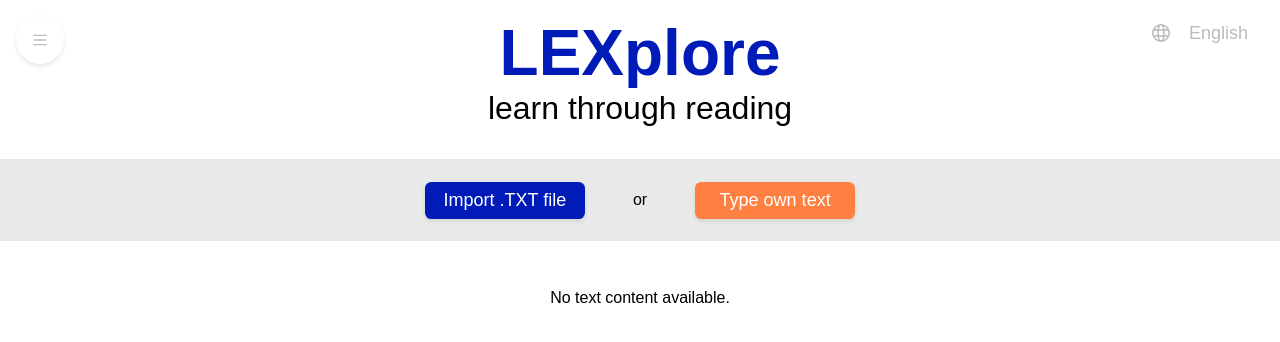
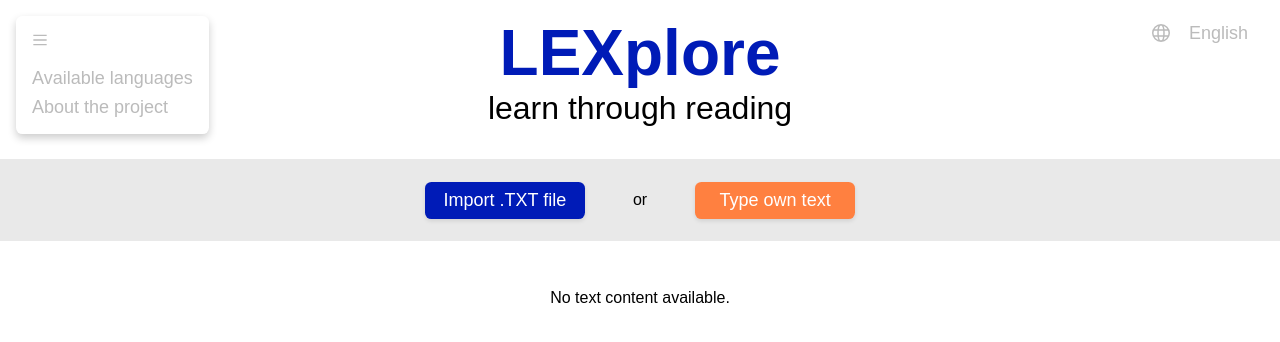
Before and after one commit to McOwska/LEXplore, a React (Create React App) app in the folder lexplore-ui/: page / in a window 1280 px wide. Both pictures are taken after a click on the button 40 px from the left and 40 px from the top of the page. Shown: the top 342 px of the page. Built offline with nearby package versions, Linux system fonts and the light colour scheme; a web font is replaced by a local one.

Commit message:
menu options

```diff
--- a/lexplore-ui/src/components/Header/Header.module.css
+++ b/lexplore-ui/src/components/Header/Header.module.css
@@ -93,11 +93,47 @@ h2 {
     justify-content: center;
     align-items: center;
     display: flex;
-    border-radius: 1.5rem;
+    border-radius: 0.4rem;
     margin: 1rem;
 }
 
 .menuIcon:hover {
-    color: transparent;
     color: #bbbbbb;
+
+    svg {
+        transform: scale(1.05);
+    }
 }
+
+.openedMenu {
+    border-radius: 0.4rem;
+    padding: 0.5rem 1rem;
+    box-shadow: inset 0 0 0 0 rgba(0, 0, 0, 0.1), 0 4px 8px rgba(0, 0, 0, 0.2);
+    margin: 1rem;
+    justify-content: left;
+    display: grid;
+    color: #bbbbbb;
+    padding: 1rem;
+    min-width: 10rem;
+
+    button {
+        all: unset;
+        cursor: pointer;
+        font-size: large;
+        margin-top: 0.5rem;
+        text-align: left;
+    }
+
+    button:hover {
+        transform: scale(1.02);
+    }
+}
+
+.openedMenuIcon {
+    margin-bottom: 0.75rem;
+    cursor: pointer;
+}
+
+.openedMenuIcon:hover {
+    transform: scale(1.05);
+}
--- a/lexplore-ui/src/components/Header/MenuButton.js
+++ b/lexplore-ui/src/components/Header/MenuButton.js
@@ -1,6 +1,7 @@
 import { useState, useEffect, useRef } from "react";
 import { GrMenu } from "react-icons/gr";
 import styles from './Header.module.css';
+import OpenedMenu from "./OpenedMenu";
 
 const MenuButton = () => {
     const [isMenuOpened, setIsMenuOpened] = useState(false);
@@ -10,6 +11,8 @@ const MenuButton = () => {
         const handleClickOutside = (event) => {
             if (containerRef.current && !containerRef.current.contains(event.target)) {
                 setIsMenuOpened(false);
+                console.log("clicked outside")
+                console.log(isMenuOpened)
             }
         };
 
@@ -21,9 +24,13 @@ const MenuButton = () => {
 
     return (
         <div ref={containerRef} className={styles.menuContainer}>
-            <button className={styles.menuIcon} onClick={() => setIsMenuOpened(!isMenuOpened)}>
-                <GrMenu />
-            </button>
+            { !isMenuOpened ?
+                <button className={styles.menuIcon} onClick={() => setIsMenuOpened(!isMenuOpened)}>
+                    <GrMenu />
+                </button>
+                :
+                <OpenedMenu toggleMenu={() => setIsMenuOpened(!isMenuOpened)}/>
+            }
         </div>
     );
 }
--- /dev/null
+++ b/lexplore-ui/src/components/Header/OpenedMenu.js
@@ -0,0 +1,17 @@
+import { GrMenu } from "react-icons/gr";
+import { useIntl } from "react-intl";
+import styles from './Header.module.css';
+
+const OpenedMenu = ({ toggleMenu }) => {
+    const intl = useIntl();
+    return (
+        <div className={`${styles.openedMenu}`}>
+            {/* Placeholder for the opened menu content */}
+            <GrMenu className={styles.openedMenuIcon} onClick={toggleMenu}/>
+            <button>{intl.formatMessage({id: "menu.availableLanguages"})}</button>
+            <button>{intl.formatMessage({id: "menu.about"})}</button>
+        </div>
+    );
+}
+
+export default OpenedMenu;
--- a/lexplore-ui/src/i18n/en.json
+++ b/lexplore-ui/src/i18n/en.json
@@ -6,5 +6,7 @@
     "textLoader.or": "or",
     "alert.chooseTxtFile": "Please choose a .TXT file",
     "textLoader.placeholder": "Type or paste your text here...",
-    "textLoader.submit": "Submit"
-  }
+    "textLoader.submit": "Submit",
+    "menu.availableLanguages": "Available languages",
+    "menu.about": "About the project "
+}
--- a/lexplore-ui/src/i18n/sv.json
+++ b/lexplore-ui/src/i18n/sv.json
@@ -6,5 +6,7 @@
     "textLoader.or": "eller",
     "alert.chooseTxtFile": "Välj en .TXT-fil",
     "textLoader.placeholder": "Skriv eller klistra in din text här...",
-    "textLoader.submit": "Skicka"
+    "textLoader.submit": "Skicka",
+    "menu.availableLanguages": "Available languages",
+    "menu.about": "About the project "
 }
--- a/lexplore-ui/src/index.js
+++ b/lexplore-ui/src/index.js
@@ -4,7 +4,6 @@ import { I18nProvider } from './contexts/LanguageContext';
 import './index.css';
 import App from './App';
 import reportWebVitals from './reportWebVitals';
-import en from './i18n/en.json';
 
 
 const root = ReactDOM.createRoot(document.getElementById('root'));
```
